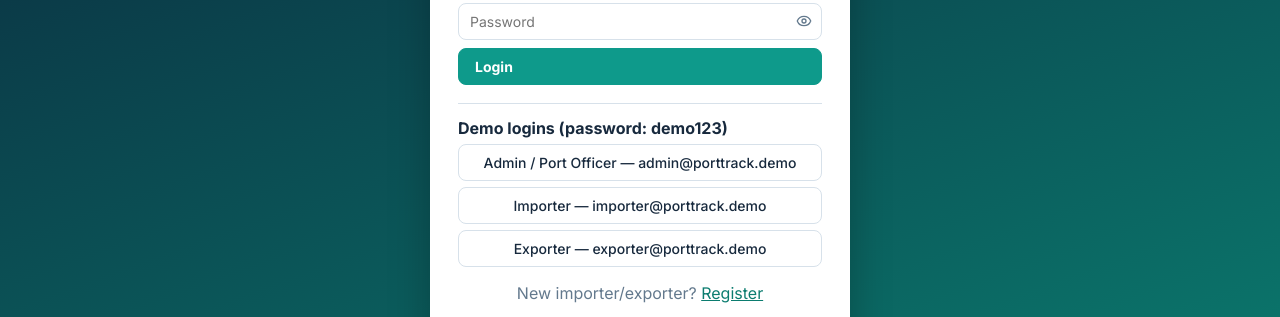
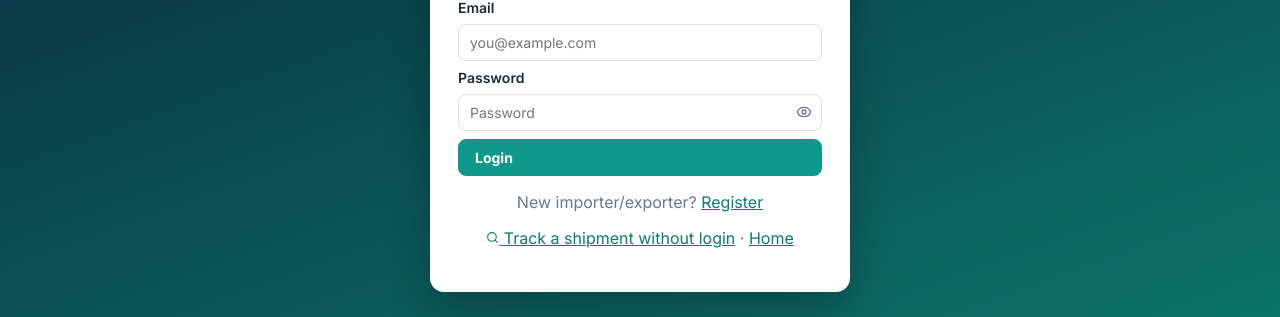
Before and after one commit to RUMahim/porttracking, a React (Vite) app in the folder frontend/: page /login in a window 1280 px wide. Shown: the part 349-666 px from the top of the page. Built offline with nearby package versions, Linux system fonts and the light colour scheme; no server answers.

Commit message:
ui: remove demo login buttons from login page

```diff
--- a/frontend/src/index.css
+++ b/frontend/src/index.css
@@ -316,8 +316,6 @@ td .row-actions { display: flex; gap: 6px; justify-content: flex-end; flex-wrap:
 .auth-brand { display: flex; flex-direction: column; align-items: center; gap: 8px; margin-bottom: 6px; }
 .auth-brand h1 { margin: 0; }
 .auth-card .muted { text-align: center; }
-.demo-box { margin-top: 18px; border-top: 1px solid var(--border); padding-top: 14px; }
-.demo-box .btn { white-space: normal; text-align: center; justify-content: center; }
 
 /* Landing */
 .landing { min-height: 100vh; background: linear-gradient(160deg, var(--navy) 0%, var(--navy-2) 55%, var(--teal-dark) 130%); color: #fff; }
--- a/frontend/src/pages/Login.jsx
+++ b/frontend/src/pages/Login.jsx
@@ -4,12 +4,6 @@ import { Eye, EyeOff, Search } from 'lucide-react'
 import { useAuth } from '../context/AuthContext'
 import { apiError } from '../api'
 import Logo from '../components/Logo'
-
-const DEMO = [
-  { label: 'Admin / Port Officer', email: 'admin@porttrack.demo' },
-  { label: 'Importer', email: 'importer@porttrack.demo' },
-  { label: 'Exporter', email: 'exporter@porttrack.demo' },
-]
 
 export default function Login() {
   const { login } = useAuth()
@@ -26,19 +20,6 @@ export default function Login() {
     setLoading(true)
     try {
       await login(email, password)
-      navigate('/')
-    } catch (err) {
-      setError(apiError(err))
-    } finally {
-      setLoading(false)
-    }
-  }
-
-  const demoLogin = async (demoEmail) => {
-    setError('')
-    setLoading(true)
-    try {
-      await login(demoEmail, 'demo123')
       navigate('/')
     } catch (err) {
       setError(apiError(err))
@@ -68,14 +49,6 @@ export default function Login() {
           {error && <p className="error">{error}</p>}
           <button className="btn primary" disabled={loading}>{loading ? 'Logging in…' : 'Login'}</button>
         </form>
-        <div className="demo-box">
-          <strong>Demo logins (password: demo123)</strong>
-          {DEMO.map((d) => (
-            <button key={d.email} className="btn ghost block" disabled={loading} onClick={() => demoLogin(d.email)}>
-              {d.label} — {d.email}
-            </button>
-          ))}
-        </div>
         <p className="muted center">
           New importer/exporter? <Link to="/register">Register</Link>
         </p>
```
